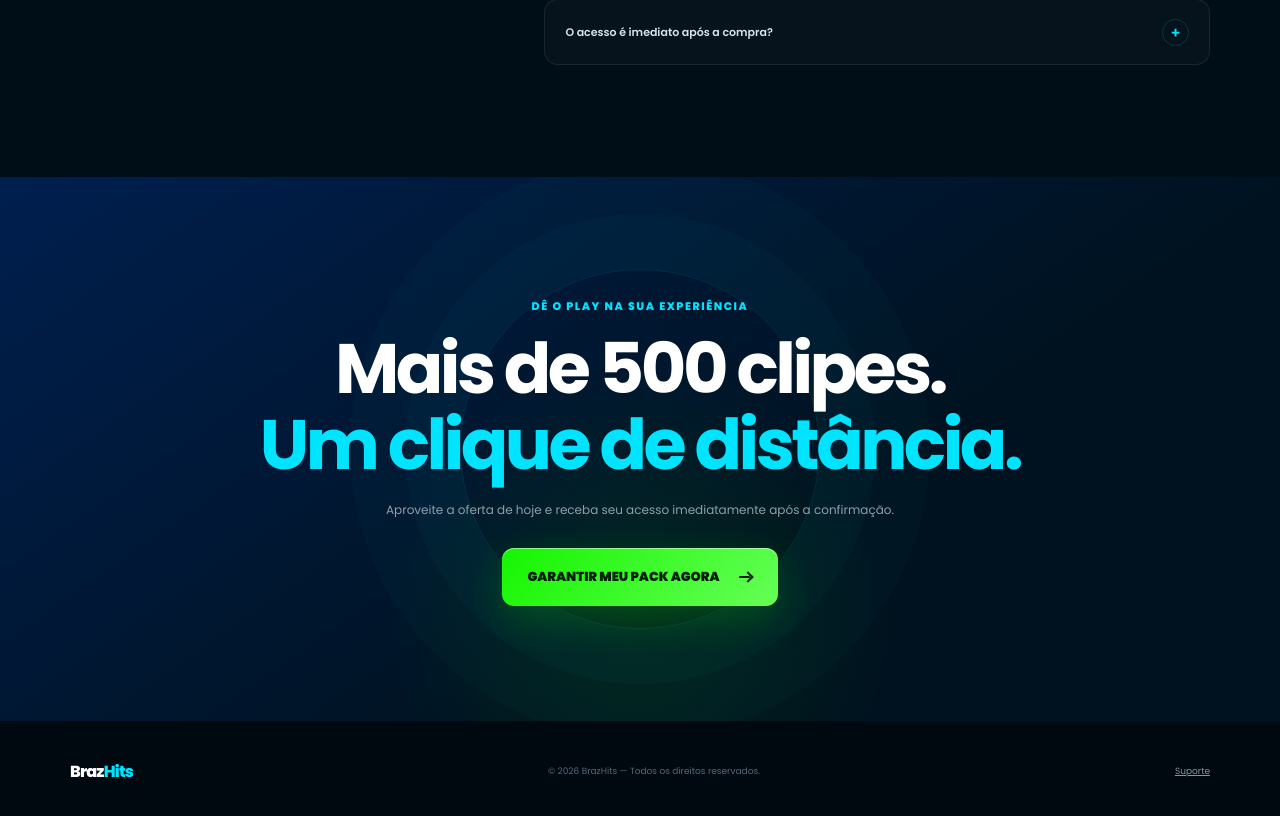
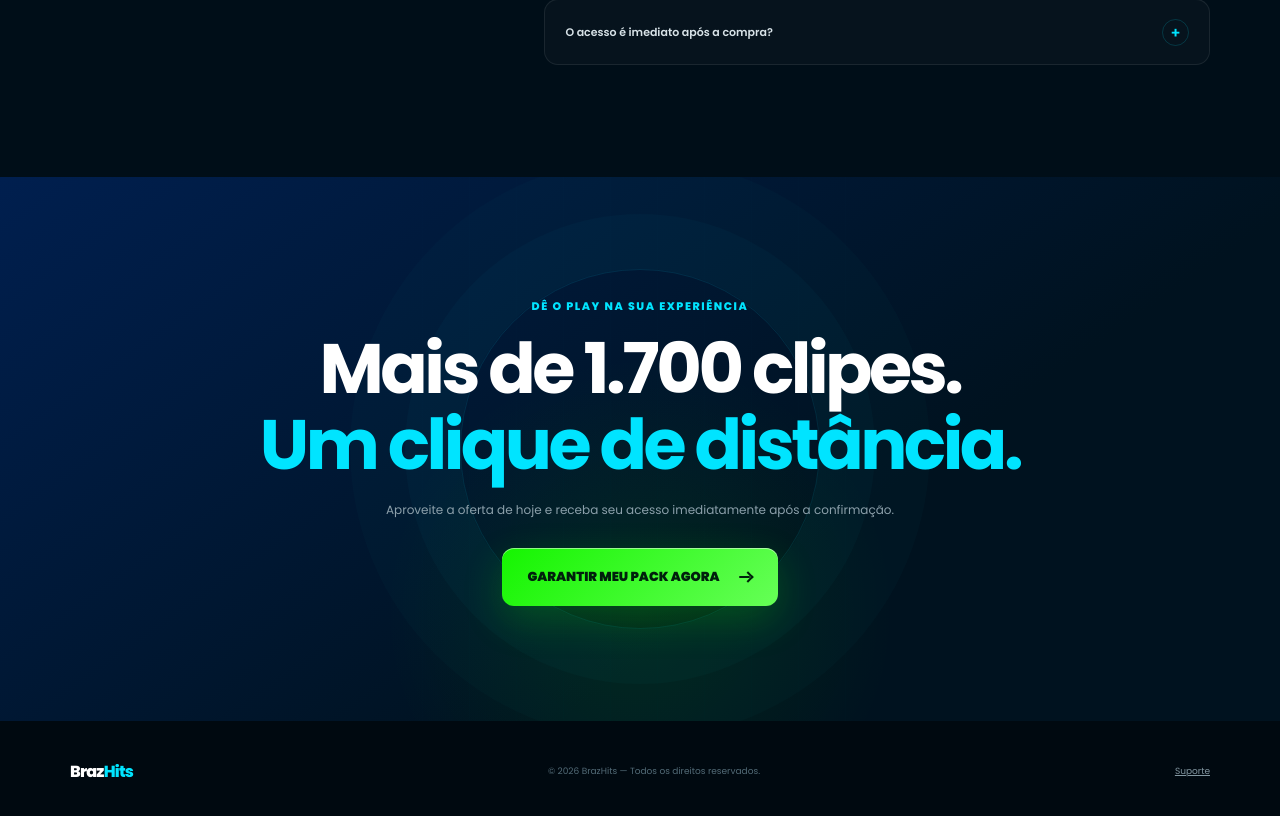
Before and after one commit to anthonyenzo/lp-clipesertanejo, a Next.js app: page / in a window 1280 px wide. Shown: the part 9724-10540 px from the top of the page. Built offline with nearby package versions, Linux system fonts and the light colour scheme.

Commit message:
Restore mobile super offer CTA

```diff
--- a/app/page.tsx
+++ b/app/page.tsx
@@ -219,7 +219,7 @@ export default function Home() {
 
       <section className="section pricing" id="super-oferta"><div className="shell"><Reveal><SectionTitle eyebrow="Escolha sua oferta" title={<>Um pagamento. <span>Seu som completo, sem mensalidade.</span></>} text="Acesso imediato e vitalício. Escolha a opção que combina com você." /></Reveal><div className="pricing-grid">
         <Reveal className="price-card"><div className="plan-label">PACK ESSENCIAL</div><h3>Clipes Sertanejos</h3><p className="plan-description">Para quem quer transformar qualquer tela com os maiores hits.</p><ul className="check-list"><CheckItem>+500 clipes em MP4 Full HD</CheckItem><CheckItem>Acesso vitalício</CheckItem><CheckItem>Atualizações mensais</CheckItem><CheckItem>Garantia de 15 dias</CheckItem><CheckItem excluded>Grupo VIP no WhatsApp (para ficar por dentro das atualizações mensais e novos packs)</CheckItem><CheckItem excluded>+1.000 Músicas em MP3 (Sertanejo Universitário, Modão e Forró)</CheckItem></ul><div className="price-old">De <s>R$ 49,90</s> por apenas</div><div className="price"><span>R$</span><strong>18</strong><sup>,90</sup></div><a className="cta price-button" href={CHECKOUT_CLIPES} target="_blank" rel="noopener noreferrer">Comprar agora <ArrowIcon /></a><div className="payment-note">PIX ou cartão • acesso imediato</div></Reveal>
-        <Reveal className="price-card featured" delay={100}><div className="recommended">MAIS ESCOLHIDO</div><div className="plan-label">SUPER OFERTA</div><h3>Clipes + Músicas</h3><p className="plan-description">O pacote completo para quem quer vídeo e uma biblioteca extra de áudio.</p><ul className="check-list"><CheckItem><strong>+500 clipes em MP4 Full HD</strong></CheckItem><CheckItem><strong>+1.000 Músicas em MP3 (Sertanejo Universitário, Modão e Forró)</strong></CheckItem><CheckItem>Acesso vitalício + bônus</CheckItem><CheckItem>Grupo VIP no WhatsApp (para ficar por dentro das atualizações mensais e novos packs)</CheckItem><CheckItem>Garantia de 15 dias</CheckItem></ul><div className="price-old">De <s>R$ 77,90</s> por apenas</div><div className="price"><span>R$</span><strong>26</strong><sup>,90</sup></div><a ref={upgradeTriggerRef} className="cta price-button" href={CHECKOUT_COMPLETO} onClick={openUpgrade} aria-haspopup="dialog">Quero a oferta completa <ArrowIcon /></a><div className="payment-note">PIX ou cartão • acesso imediato</div></Reveal>
+        <Reveal id="oferta-clipes-musicas" className="price-card featured" delay={100}><div className="recommended">MAIS ESCOLHIDO</div><div className="plan-label">SUPER OFERTA</div><h3>Clipes + Músicas</h3><p className="plan-description">O pacote completo para quem quer vídeo e uma biblioteca extra de áudio.</p><ul className="check-list"><CheckItem><strong>+500 clipes em MP4 Full HD</strong></CheckItem><CheckItem><strong>+1.000 Músicas em MP3 (Sertanejo Universitário, Modão e Forró)</strong></CheckItem><CheckItem>Acesso vitalício + bônus</CheckItem><CheckItem>Grupo VIP no WhatsApp (para ficar por dentro das atualizações mensais e novos packs)</CheckItem><CheckItem>Garantia de 15 dias</CheckItem></ul><div className="price-old">De <s>R$ 77,90</s> por apenas</div><div className="price"><span>R$</span><strong>26</strong><sup>,90</sup></div><a ref={upgradeTriggerRef} className="cta price-button" href={CHECKOUT_COMPLETO} onClick={openUpgrade} aria-haspopup="dialog">Quero a oferta completa <ArrowIcon /></a><div className="payment-note">PIX ou cartão • acesso imediato</div></Reveal>
         <Reveal id="oferta-completa" className="price-card ultimate" delay={200}><div className="recommended">MELHOR CUSTO-BENEFÍCIO</div><div className="discount-chip">40% OFF</div><div className="plan-label">PACK TOTAL BRAZHITS</div><h3>Todos os Clipes</h3><p className="plan-description">O maior acervo da BrazHits: todos os gêneros reunidos em uma única compra.</p><div className="ultimate-highlight"><strong>+1.700</strong><span>clipes em MP4<br />Full HD 1080p</span></div><ul className="check-list"><CheckItem><strong>Todos os packs disponíveis da loja</strong></CheckItem><CheckItem>Organizados em pastas por gênero</CheckItem><CheckItem>Acesso vitalício</CheckItem><CheckItem>Atualizações mensais</CheckItem><CheckItem>Garantia de 15 dias</CheckItem></ul><div className="genre-pills" aria-label="Gêneros incluídos"><span>Sertanejo 2026</span><span>Sertanejo Raiz</span><span>Pagode 2026</span><span>Forró e Arrocha</span><span>Gospel 2026</span><span>Rock Nacional</span><span>MPB Antigo</span></div><div className="saving-line">Você economiza <strong>R$ 43</strong></div><div className="price-old">Separados sairiam por <s>R$ 110,00</s></div><div className="price"><span>R$</span><strong>67</strong><sup>,00</sup></div><a className="cta price-button" href={CHECKOUT_TODOS_CLIPES} target="_blank" rel="noopener noreferrer">Quero todos os clipes <ArrowIcon /></a><div className="payment-note">PIX ou cartão • acesso imediato</div></Reveal>
       </div><Reveal className="security-row"><span><i>✓</i><strong>Compra segura</strong><small>Ambiente protegido</small></span><span><i>↯</i><strong>Acesso imediato</strong><small>Após a confirmação</small></span><span><i>15</i><strong>Garantia</strong><small>15 dias para testar</small></span></Reveal></div></section>
 
@@ -271,7 +271,7 @@ export default function Home() {
 
       <section className="section faq-section"><div className="shell faq-grid"><Reveal className="faq-intro"><span className="eyebrow">Dúvidas frequentes</span><h2>Ficou com alguma <span>dúvida?</span></h2><p>Confira as respostas mais comuns ou fale diretamente com o suporte da BrazHits.</p><a className="whatsapp-link" href={WHATSAPP} target="_blank" rel="noopener noreferrer"><span>●</span> Falar no WhatsApp</a></Reveal><div className="faq-list">{faqs.map((faq, index) => <Reveal delay={(index % 3) * 45} key={faq.q}><details><summary>{faq.q}<span>+</span></summary><p>{faq.a}</p></details></Reveal>)}</div></div></section>
 
-      <section className="final-cta"><div className="final-glow" /><div className="shell final-inner"><Reveal><span className="eyebrow">Dê o play na sua experiência</span><h2>Mais de 500 clipes.<br /><span>Um clique de distância.</span></h2><p>Aproveite a oferta de hoje e receba seu acesso imediatamente após a confirmação.</p><a className="cta cta-large" href="#oferta-completa">Garantir meu Pack agora <ArrowIcon /></a></Reveal></div></section>
+      <section className="final-cta"><div className="final-glow" /><div className="shell final-inner"><Reveal><span className="eyebrow">Dê o play na sua experiência</span><h2>Mais de 1.700 clipes.<br /><span>Um clique de distância.</span></h2><p>Aproveite a oferta de hoje e receba seu acesso imediatamente após a confirmação.</p><a className="cta cta-large" href="#oferta-completa">Garantir meu Pack agora <ArrowIcon /></a></Reveal></div></section>
       <footer><div className="shell footer-inner"><a className="brand footer-brand" href="#top"><span>Braz<span>Hits</span></span></a><p>© {new Date().getFullYear()} BrazHits — Todos os direitos reservados.</p><a href={WHATSAPP} target="_blank" rel="noopener noreferrer">Suporte</a></div></footer>
 
       {upgradeOpen && (
@@ -306,7 +306,7 @@ export default function Home() {
         </div>
       )}
 
-      <a className="mobile-sticky-cta" href="#oferta-completa"><span><small>Super Pack de Clipes • 40% OFF</small><strong>R$ 67,00</strong></span><b>VER OFERTA <ArrowIcon /></b></a>
+      <a className="mobile-sticky-cta" href="#oferta-clipes-musicas"><span><small>Super Oferta</small><strong>R$ 26,90</strong></span><b>VER OFERTA <ArrowIcon /></b></a>
     </main>
   );
 }
```
